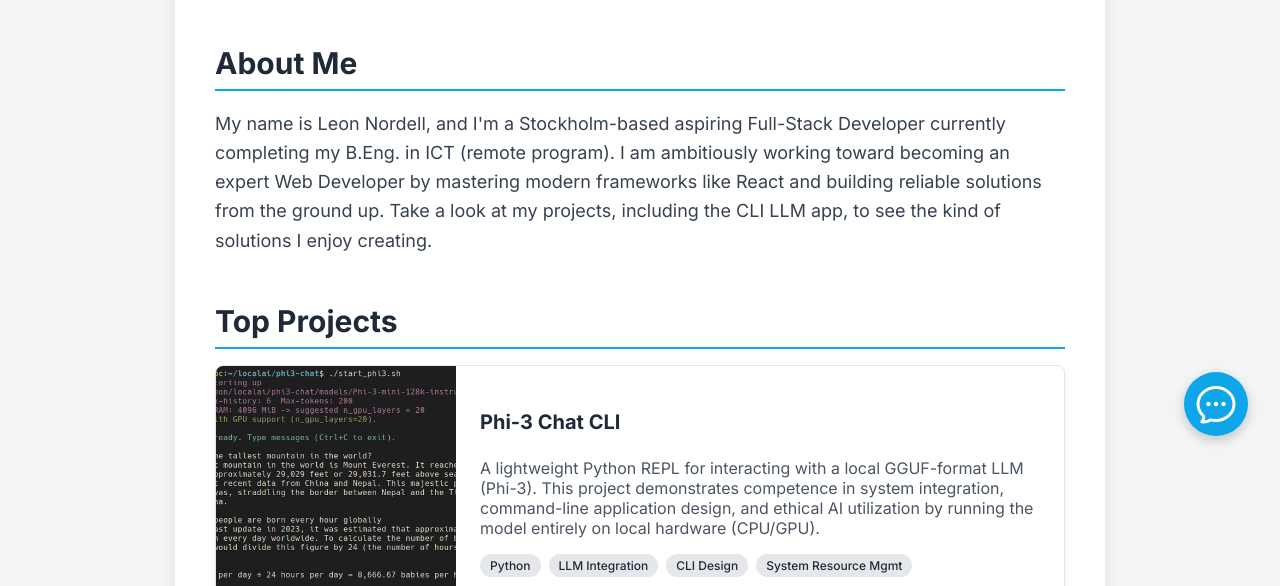
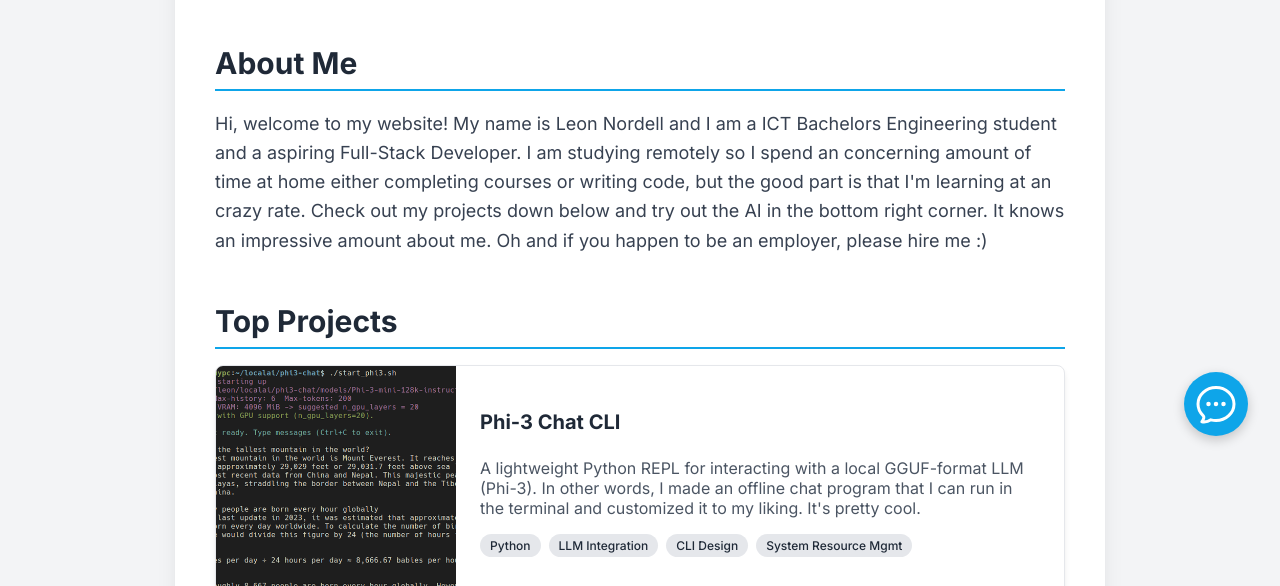
Before and after one commit to leedno/portfolio, a website: page index.html in a window 1280 px wide. Shown: the part 332-918 px from the top of the page. Drawn offline with Linux system fonts and the light colour scheme.

Commit message:
refining some text

```diff
--- a/index.html
+++ b/index.html
@@ -64,11 +64,12 @@
         <section id="about" class="content-section">
             <h2 class="section-heading">About Me</h2>
             <p class="section-text">
-                My name is Leon Nordell, and I'm a Stockholm-based aspiring Full-Stack Developer currently
-                completing my B.Eng. in ICT (remote program). I am ambitiously working toward becoming an
-                expert Web Developer by mastering modern frameworks like React and building reliable solutions
-                from the ground up. Take a look at my projects, including the CLI LLM app, to see the kind
-                of solutions I enjoy creating.
+                Hi, welcome to my website! My name is Leon Nordell and I am a ICT Bachelors Engineering student and a aspiring
+                Full-Stack Developer. I am studying remotely so I spend an concerning amount of time at
+                home either completing courses or writing code, but the good part is that I'm learning
+                at an crazy rate. Check out my projects down below and try out the AI in the bottom right
+                corner. It knows an impressive amount about me. Oh and if you happen to be an employer,
+                please hire me :)
             </p>
         </section>
 
@@ -80,7 +81,7 @@
                     <img src="./assets/phi3-chat_screenshot.png" alt="Phi-3 Chat CLI Screenshot" class="project-image">
                     <div class="project-details">
                         <h3 class="project-title">Phi-3 Chat CLI</h3>
-                        <p class="project-description">A lightweight Python REPL for interacting with a local GGUF-format LLM (Phi-3). This project demonstrates competence in system integration, command-line application design, and ethical AI utilization by running the model entirely on local hardware (CPU/GPU).</p>
+                        <p class="project-description">A lightweight Python REPL for interacting with a local GGUF-format LLM (Phi-3). In other words, I made an offline chat program that I can run in the terminal and customized it to my liking. It's pretty cool.</p>
                         <div class="project-tags">
                             <span class="tag-item">Python</span>
                             <span class="tag-item">LLM Integration</span>
@@ -97,7 +98,7 @@
                     <img src="assets/todo_screenshot.png" alt="To-Do List App Screenshot" class="project-image">
                     <div class="project-details">
                         <h3 class="project-title">Vanilla JS To-Do List App</h3>
-                        <p class="project-description">A simple, single-page To-Do List application built exclusively with **pure JavaScript, HTML, and CSS**. This project demonstrates fundamental front-end skills, focusing on dynamic list manipulation (creating, reading, deleting items) and using `localStorage` to ensure data persists across browser sessions.</p>
+                        <p class="project-description">A simple, single-page To-Do List application built with the classic trio: JavaScript, HTML, and CSS. This project helped me master fundamental front-end skills, focusing on dynamic list manipulation (creating, reading, deleting items) and using localStorage.</p>
                         <div class="project-tags">
                             <span class="tag-item">Vanilla JavaScript</span>
                             <span class="tag-item">HTML/CSS</span>
```
